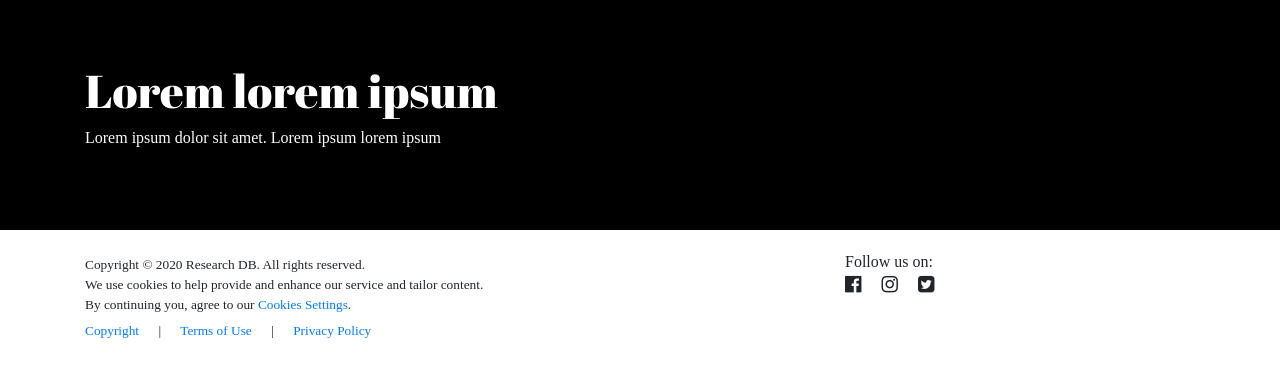
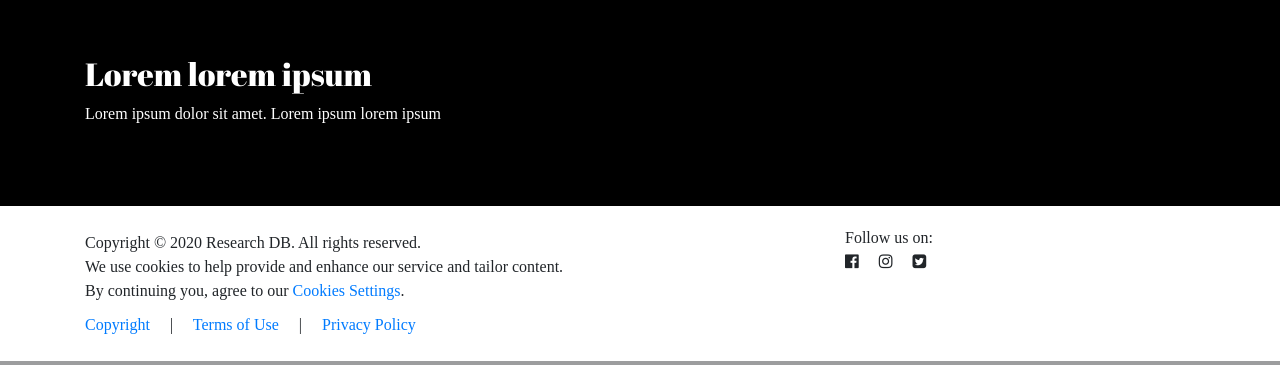
Before and after one commit to jariCruz/BSU_SC_RDB, a PHP site: page / in a window 1280 px wide. Shown: the part 761-1126 px from the top of the page. Run offline with PHP 8.4, Linux system fonts and the light colour scheme.

Commit message:
style cleaning

```diff
--- a/src/css/index_style.css
+++ b/src/css/index_style.css
@@ -8,11 +8,12 @@ body {
 
   }
 
-  /* Use this when cleaning code*/
-  .cfont {
+/* Header font */
+.header-font {
     font-family: 'Abril Fatface', serif;
 
 }
+
 
 .cs-1 {
     font-size: 46px;
@@ -26,31 +27,6 @@ body {
 
 .cs-3 {
     font-size: 15px;
-
-  }
-
-  /* half-done */
-  h1 {
-    font-family: 'Abril Fatface', serif;
-    font-size: 46px;
-  }
-
-  /* Header font */
-  .hf {
-    font-family: 'Abril Fatface', serif;
-    font-size: 20px;
-  }
-
-
-  /* Footer */
-  .ft {
-    font-size: smaller;
-
-  }
-
-  /* Social logo */
-  .sl {
-    font-size: larger;
 
 }
 
@@ -75,13 +51,6 @@ body {
 
 }
 
-/* Jumbotron */
-
-.jumbotron-bg-black {
-    background-color: #000000;
-
-  }
-
 
 /* Create an account modal */
 div.modal-hover:hover {
@@ -95,3 +64,10 @@ div.modal-hover:hover {
 .align-vertical {
     vertical-align: middle;
 }
+
+/* Jumbotron */
+
+.jumbotron-bg-black {
+    background-color: #000000;
+
+}
--- a/src/index.php
+++ b/src/index.php
@@ -47,7 +47,7 @@ include "php/server.php";
         <div class="container-fluid">
 
           <div>
-            <div class="hf">
+            <div class="header-font">
               <a class="navbar-brand" href="#">Research DB</a>
             </div>
 
@@ -163,7 +163,7 @@ include "php/server.php";
 
     <div class="container-fluid">
       <div class="display-5" style="margin-top: 13%; margin-left: 8%">
-        <h1>Welcome to RSDB</h1>
+        <h1 class="header-font">Welcome to RSDB</h1>
         <small style="font-size:larger">Search the knowledge hidden within</small>
 
         <!-- Search form -->
@@ -217,10 +217,11 @@ include "php/server.php";
 
 
   <!-- Jumbotron -->
-  <div class="jumbotron jumbotron-fluid jumbotron-bg-black text-white">
+  <div class="jumbotron jumbotron-fluid
+                jumbotron-bg-black text-white">
     <div class="container">
 
-      <h1>Lorem lorem ipsum</h1>
+      <h2 class="header-font">Lorem lorem ipsum</h2>
       <p>Lorem ipsum dolor sit amet. Lorem ipsum lorem ipsum</p>
     </div>
   </div>
```
Lines whose indentation alone changed are shown as unchanged.
